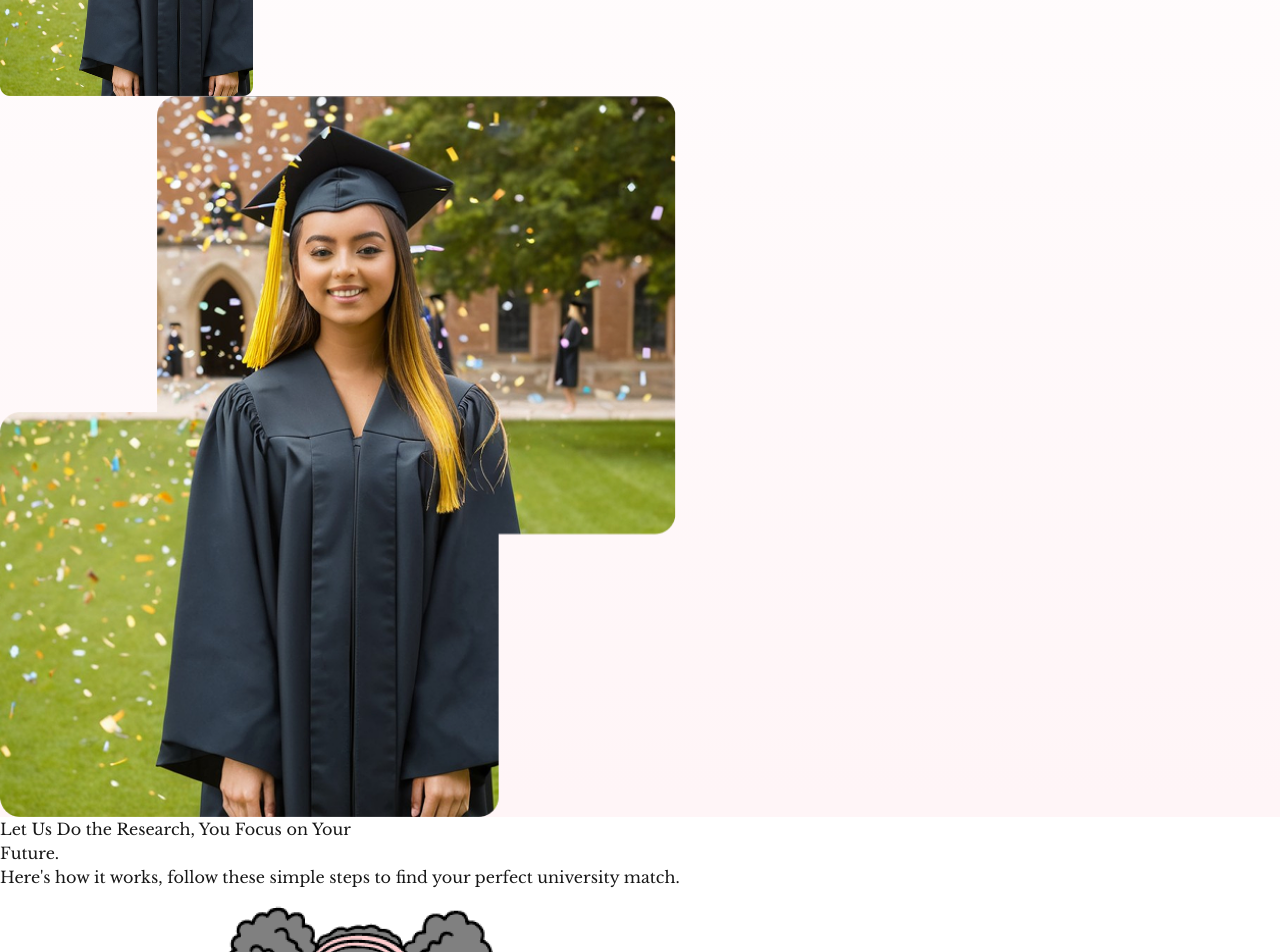
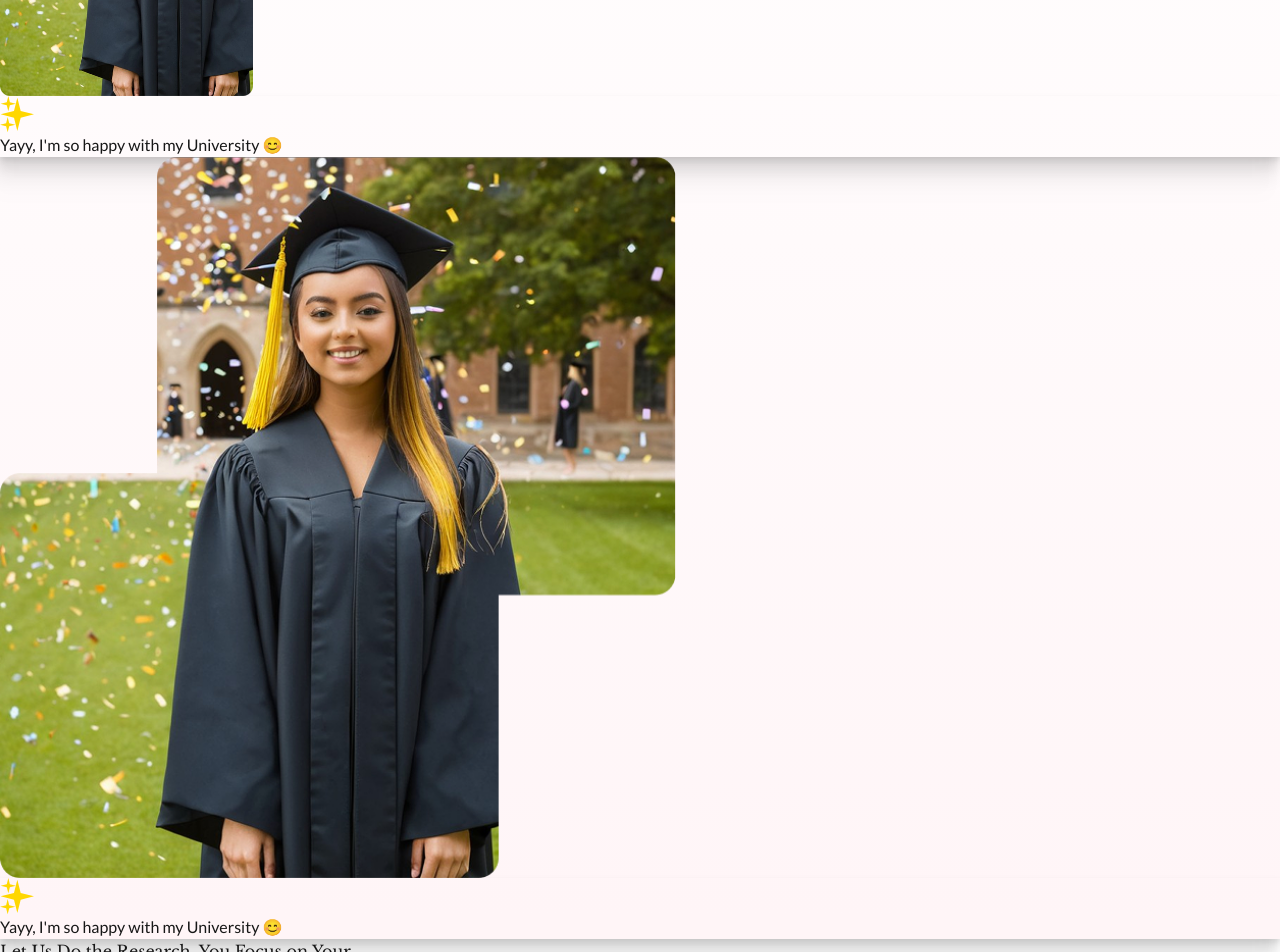
Before and after one commit to Marvellous-Udoye/my-uni, a Next.js app: page / in a window 1280 px wide. Shown: the part 780-1732 px from the top of the page. Built offline with nearby package versions, Linux system fonts and the light colour scheme; a web font is replaced by a local one.

Commit message:
feat: complete hero section

```diff
--- a/src/components/layout/homepage/Hero.tsx
+++ b/src/components/layout/homepage/Hero.tsx
@@ -112,7 +112,7 @@ export default function Hero() {
             </div>
           </div>
           <div
-            className={`block md:hidden mt-10 w-full transition-all duration-700 delay-500 ${
+            className={`relative block md:hidden mt-10 w-full transition-all duration-700 delay-500 ${
               isLoaded ? "opacity-100 translate-y-0" : "opacity-0 translate-y-8"
             }`}
           >
@@ -124,10 +124,41 @@ export default function Hero() {
               className="w-full h-full hover:scale-[1.02] transition-transform duration-500"
               aria-label="Mobile Hero Image"
             />
+            <div
+              className="absolute right-[1%] bottom-[40px] z-20 flex items-center gap-2 py-2.5 px-5 bg-white rounded-lg text whitespace-nowrap"
+              style={{
+                boxShadow:
+                  "-11px 66px 19px 0px rgba(0, 0, 0, 0.00), -7px 42px 17px 0px rgba(0, 0, 0, 0.01), -4px 24px 14px 0px rgba(0, 0, 0, 0.05), -2px 11px 11px 0px rgba(0, 0, 0, 0.09), 0px 3px 6px 0px rgba(0, 0, 0, 0.10)",
+              }}
+            >
+              <svg
+                xmlns="http://www.w3.org/2000/svg"
+                width="34"
+                height="37"
+                viewBox="0 0 34 37"
+                fill="none"
+              >
+                <path
+                  d="M17.3337 1.66669L20.6806 14.9864L34.0003 18.3334L20.6806 21.6803L17.3337 35L13.9867 21.6803L0.666992 18.3334L13.9867 14.9864L17.3337 1.66669Z"
+                  fill="#FFD700"
+                />
+                <path
+                  d="M8.33366 0L9.87327 6.12706L16.0003 7.66667L9.87327 9.20627L8.33366 15.3333L6.79405 9.20627L0.666992 7.66667L6.79405 6.12706L8.33366 0Z"
+                  fill="#FFD700"
+                />
+                <path
+                  d="M7.66667 21L9.20627 27.1271L15.3333 28.6667L9.20627 30.2063L7.66667 36.3333L6.12706 30.2063L0 28.6667L6.12706 27.1271L7.66667 21Z"
+                  fill="#FFD700"
+                />
+              </svg>
+              <p className="text-[14px] md:text-base font-medium leading-[28px] md:leading-8">
+                Yayy, I&apos;m so happy with my University 😊
+              </p>
+            </div>
           </div>
         </div>
         <div
-          className={`hidden md:block w-[676px] h-[645px] transition-all duration-1000 delay-300 ${
+          className={`relative hidden md:block w-[676px] h-[645px] transition-all duration-1000 delay-300 ${
             isLoaded ? "opacity-100 translate-x-0" : "opacity-0 translate-x-8"
           }`}
         >
@@ -145,6 +176,37 @@ export default function Hero() {
               e.currentTarget.style.transform = "scale(1) rotate(0deg)";
             }}
           />
+          <div
+            className="absolute right-[1%] bottom-[85px] z-20 flex items-center gap-2 py-2.5 px-5 bg-white rounded-lg text"
+            style={{
+              boxShadow:
+                "-11px 66px 19px 0px rgba(0, 0, 0, 0.00), -7px 42px 17px 0px rgba(0, 0, 0, 0.01), -4px 24px 14px 0px rgba(0, 0, 0, 0.05), -2px 11px 11px 0px rgba(0, 0, 0, 0.09), 0px 3px 6px 0px rgba(0, 0, 0, 0.10)",
+            }}
+          >
+            <svg
+              xmlns="http://www.w3.org/2000/svg"
+              width="34"
+              height="37"
+              viewBox="0 0 34 37"
+              fill="none"
+            >
+              <path
+                d="M17.3337 1.66669L20.6806 14.9864L34.0003 18.3334L20.6806 21.6803L17.3337 35L13.9867 21.6803L0.666992 18.3334L13.9867 14.9864L17.3337 1.66669Z"
+                fill="#FFD700"
+              />
+              <path
+                d="M8.33366 0L9.87327 6.12706L16.0003 7.66667L9.87327 9.20627L8.33366 15.3333L6.79405 9.20627L0.666992 7.66667L6.79405 6.12706L8.33366 0Z"
+                fill="#FFD700"
+              />
+              <path
+                d="M7.66667 21L9.20627 27.1271L15.3333 28.6667L9.20627 30.2063L7.66667 36.3333L6.12706 30.2063L0 28.6667L6.12706 27.1271L7.66667 21Z"
+                fill="#FFD700"
+              />
+            </svg>
+            <p className="text-base font-medium leadin-8">
+              Yayy, I&apos;m so happy with my University 😊
+            </p>
+          </div>
         </div>
       </section>
     </>
```
